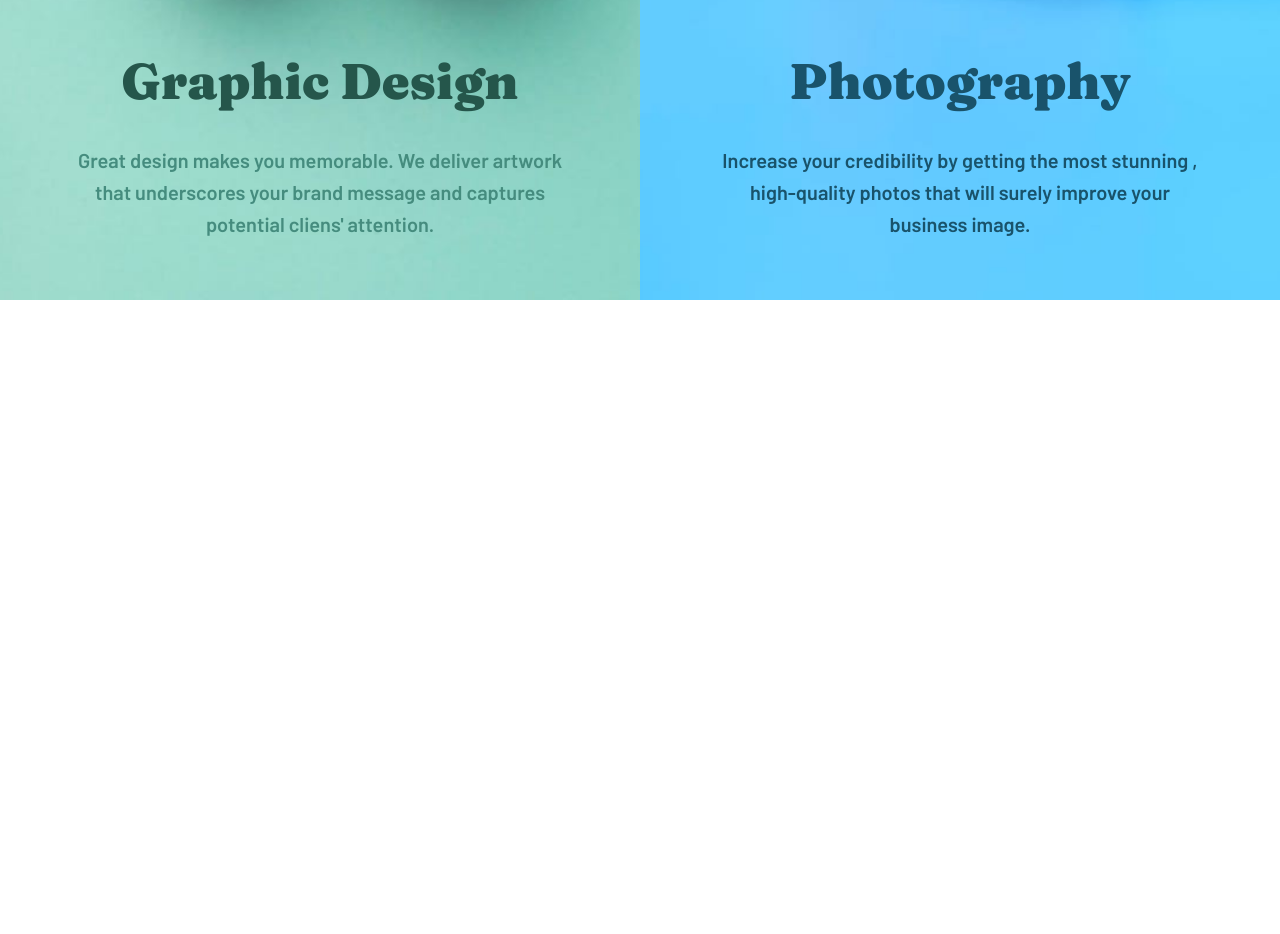
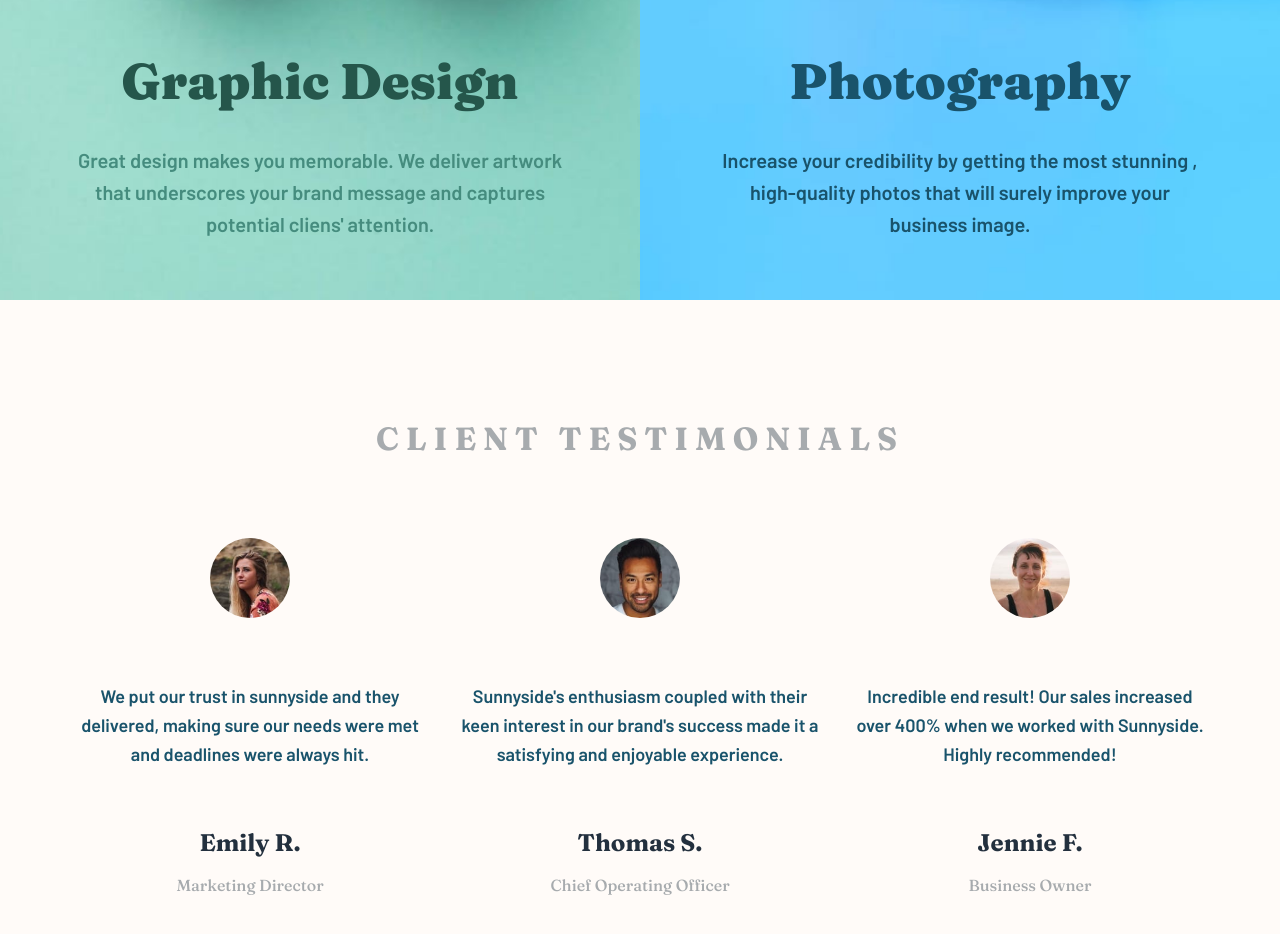
Before and after one commit to kareemayman/Sunnyside_Agency_Landing_Page_FEM_Challenge, a plain HTML site: page index.html in a window 1280 px wide. Shown: the part 2267-3201 px from the top of the page. Before the commit the page ends 2567 px from the top, so only its background shows below. Drawn offline with Linux system fonts and the light colour scheme.

Commit message:
Added Testimonials

```diff
--- a/css/sunnyside.css
+++ b/css/sunnyside.css
@@ -1,6 +1,8 @@
 /* Start Variables */
 :root {
     --main-trans: 0.3s;
+    --section-padding: 100px;
+
     /* Primary Colors */
     --Soft-red: hsl(7, 99%, 70%);
     --Yellow: hsl(51, 100%, 49%);
@@ -285,6 +287,59 @@ header + h1 + a img {
     color: var(--Dark-blue);
 }
 
+.testimonials {
+    padding-top: var(--section-padding);
+    padding-bottom: var(--section-padding);
+    background-color: #fffbf8;
+}
+
+.testimonials h1 {
+    width: fit-content;
+    margin-left: auto;
+    margin-right: auto;
+    color: var(--Grayish-blue);
+    letter-spacing: 7px;
+    margin-bottom: 80px;
+    text-align: center;
+}
+
+.testimonials .grid {
+    display: grid;
+    grid-template-columns: repeat(auto-fill, minmax(300px, 1fr));
+    margin: 60px 0;
+    gap: 30px;
+}
+
+.testimonials .grid .test {
+    text-align: center;
+}
+
+.testimonials .grid .test img {
+    border-radius: 50%;
+    width: 80px;
+    overflow: hidden;
+    margin-bottom: 60px;
+}
+
+.testimonials .grid .test p {
+    line-height: 1.6;
+    font-size: 18px;
+    margin-bottom: 60px;
+    color: var(--Dark-blue);
+}
+
+.testimonials .grid .test h2 {
+    color: var(--Very-dark-desaturated-blue);
+    margin-bottom: 20px;
+}
+
+.testimonials .grid .test h4 {
+    color: var(--Grayish-blue);
+    font-weight: 500;
+}
+
+
+
 /* End Local Rules */
 
 
@@ -349,6 +404,15 @@ header + h1 + a img {
     .about .grid .card.photography {
         background-image: url(../images/mobile/image-photography.jpg);
     }
+
+    .testimonials h1 {
+        font-size: 19px;
+        letter-spacing: 4px;
+    }
+
+    .testimonials .grid .test img {
+        margin-bottom: 40px;
+    }
 }
 /* End Custom */
 /* Container Media */
--- a/index.html
+++ b/index.html
@@ -107,5 +107,45 @@
             </div>
         </div>
     </div>
+
+    <div class="testimonials">
+        <div class="container">
+            <h1 class="fraunces">CLIENT TESTIMONIALS</h1>
+            <div class="grid">
+                <div class="test">
+                    <img src="images/image-emily.jpg" alt="emily">
+                    <p class="barlow-semibold">
+                        We put our trust in sunnyside and they delivered,
+                        making sure our needs were met and deadlines were
+                        always hit.
+                    </p>
+                    <h2 class="fraunces">Emily R.</h2>
+                    <h4 class="fraunces">Marketing Director</h4>
+                </div>
+
+                <div class="test">
+                    <img src="images/image-thomas.jpg" alt="thomas">
+                    <p class="barlow-semibold">
+                        Sunnyside's enthusiasm coupled with their keen interest
+                        in our brand's success made it a satisfying and enjoyable
+                        experience.
+                    </p>
+                    <h2 class="fraunces">Thomas S.</h2>
+                    <h4 class="fraunces">Chief Operating Officer</h4>
+                </div>
+
+                <div class="test">
+                    <img src="images/image-jennie.jpg" alt="jennie">
+                    <p class="barlow-semibold">
+                        Incredible end result! Our sales increased over 400%
+                        when we worked with Sunnyside. Highly recommended!
+                    </p>
+                    <h2 class="fraunces">Jennie F.</h2>
+                    <h4 class="fraunces">Business Owner</h4>
+                </div>
+
+            </div>
+        </div>
+    </div>
 </body>
 </html>
```
